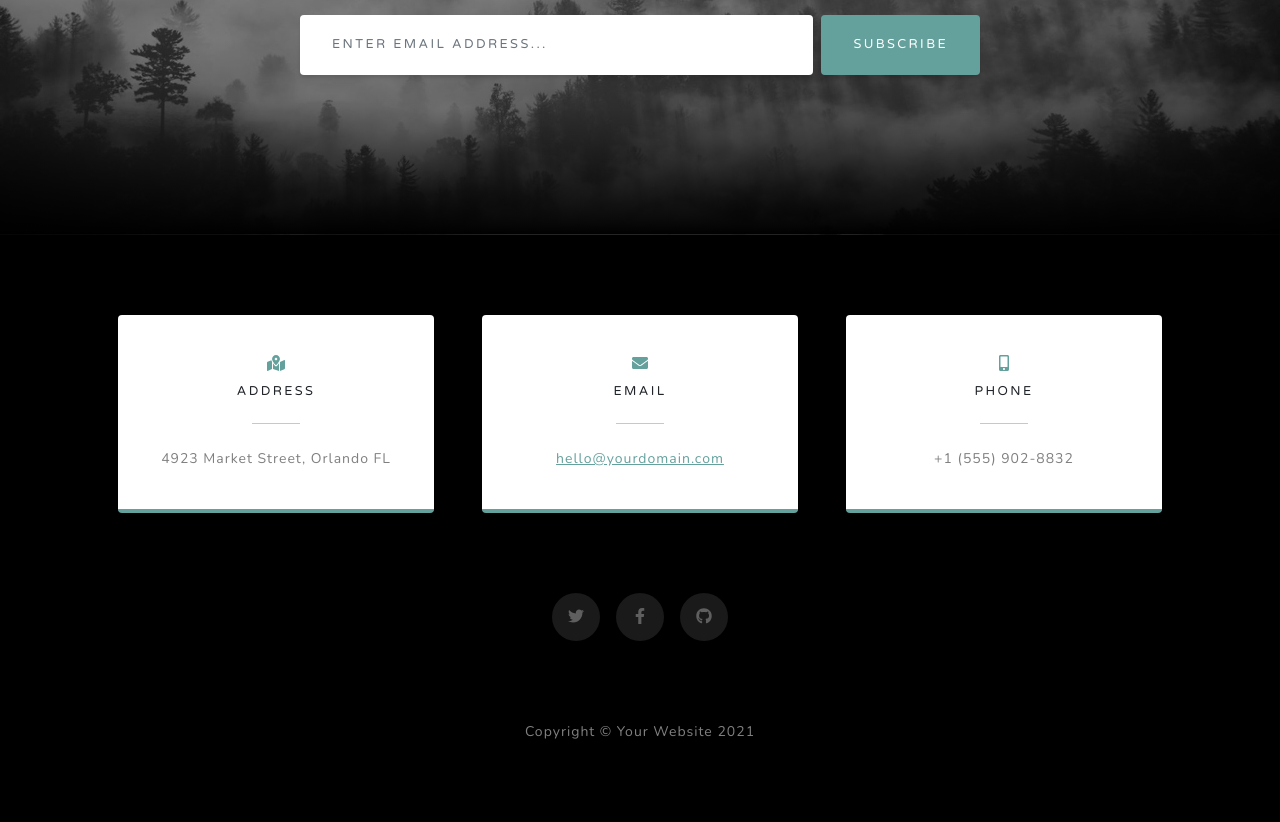
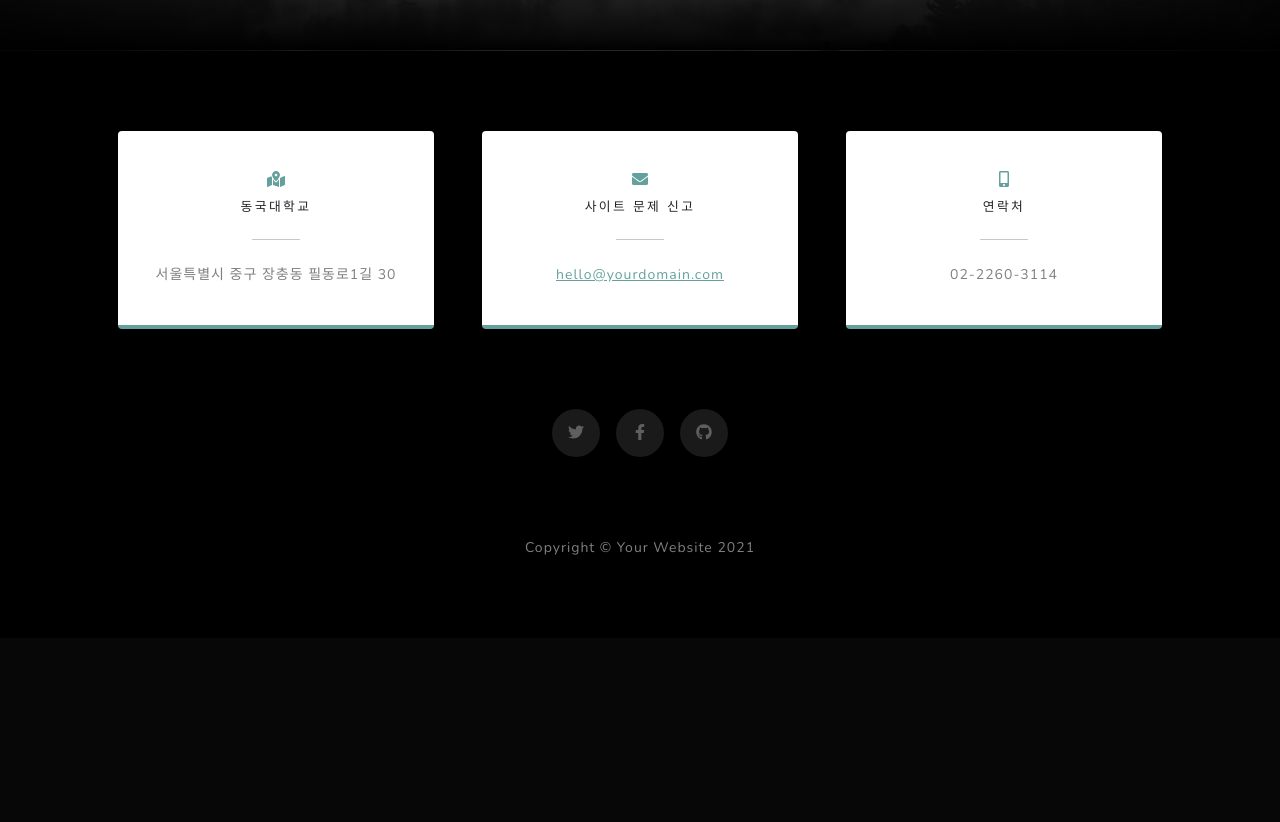
Before and after one commit to Lee-Developer-git/simbathon_1, a Django app: page / in a window 1280 px wide. Shown: the part 3292-4114 px from the top of the page. After the commit the page ends 3847 px from the top, so only its background shows below. Run offline with Django 3.2, Linux system fonts and the light colour scheme; some libraries are stand-ins or nearby versions.

Commit message:
maninpage change

```diff
--- a/simbathon1/main/templates/mainpage.html
+++ b/simbathon1/main/templates/mainpage.html
@@ -14,6 +14,8 @@
                 <div class="d-flex justify-content-center">
                     <div class="text-center">
                         <h1 class="mx-auto my-0 text-uppercase">야너희두</h1>
+                        <br>
+                        <img src="../static/assets/img/ele.png.png" width="50%" height="50%">
                         <h2 class="text-white-50 mx-auto mt-2 mb-5">봉사를 함께하고 공모전도 나가보고 친구도 만들고!</h2>
                         <a class="btn btn-primary" href="#about"><h4>시작하기</h4></a>
                     </div>
@@ -25,15 +27,16 @@
             <div class="container px-4 px-lg-5">
                 <div class="row gx-4 gx-lg-5 justify-content-center">
                     <div class="col-lg-8">
-                        <h2 class="text-white mb-4">Built with Bootstrap 5</h2>
+                        <h2 class="text-white mb-4">커뮤니티에 들어온 목적이 무엇인가요?
+                        </h2>
                         <p class="text-white-50">
-                            Grayscale is a free Bootstrap theme created by Start Bootstrap. It can be yours right now, simply download the template on
-                            <a href="https://startbootstrap.com/theme/grayscale/">the preview page.</a>
-                            The theme is open source, and you can use it for any purpose, personal or commercial.
+                            아래 설명들이 선택을 도와줄거예요!<br><br>
+                            잠깐 로그인을 하지않으면 게시판을 읽고,쓰는데 제한이 있을 수 있어요.<br>
+                            <a href="{% url 'account_login' %}"> ▶로그인하기◀ </a>
                         </p>
                     </div>
                 </div>
-                <img class="img-fluid" src="assets/img/ipad.png" alt="..." />
+                <img class="img-fluid" src="../static/assets/img/ipad.png" alt="..." />
             </div>
         </section>
         <!-- Projects-->
@@ -41,23 +44,23 @@
             <div class="container px-4 px-lg-5">
                 <!-- Featured Project Row-->
                 <div class="row gx-0 mb-4 mb-lg-5 align-items-center">
-                    <div class="col-xl-8 col-lg-7"><img class="img-fluid mb-3 mb-lg-0" src="../static/assets/img/bg-masthead.jpg" alt="..." /></div>
+                    <div class="col-xl-8 col-lg-7"><img class="img-fluid mb-3 mb-lg-0" src="https://post-phinf.pstatic.net/MjAyMDA3MjFfMTY1/MDAxNTk1MzIxODI2NTA2.5wzgcsDonhkKgJa43_pny5_f9mDAsAboVqoxT18P6BMg.oAYho8D61Kx2Tx8-5n_14DzOVTU_dy95xwNH9DEJDHYg.JPEG/tid354t000040.jpg?type=w1200" alt="..." /></div>
                     <div class="col-xl-4 col-lg-5">
                         <div class="featured-text text-center text-lg-left">
-                            <h4>Shoreline</h4>
-                            <p class="text-black-50 mb-0">Grayscale is open source and MIT licensed. This means you can use it for any project - even commercial projects! Download it, customize it, and publish your website!</p>
+                            <h4><a href="{% url 'main:free' %}">자유협력</a></h4>
+                            <h5 class="text-black-50 mb-0">잡지 만들어 볼 사람?<br>밥먹을 사람?<br>공구할 사람?<br>출사 갈사람?<br>커뮤니티 규정을 준수하는한 그 어떤 목적도 좋아요!</h5>
                         </div>
                     </div>
                 </div>
                 <!-- Project One Row-->
                 <div class="row gx-0 mb-5 mb-lg-0 justify-content-center">
-                    <div class="col-lg-6"><img class="img-fluid" src="../static/assets/img/demo-image-01.jpg" alt="..." /></div>
+                    <div class="col-lg-6"><img class="img-fluid" src="https://img.freepik.com/free-vector/female-give-trophy-for-the-competition-winner-flat-style-design-illustration_90661-469.jpg?size=626&ext=jpg" alt="..." /></div>
                     <div class="col-lg-6">
                         <div class="bg-black text-center h-100 project">
                             <div class="d-flex h-100">
                                 <div class="project-text w-100 my-auto text-center text-lg-left">
-                                    <h4 class="text-white">Misty</h4>
-                                    <p class="mb-0 text-white-50">An example of where you can put an image of a project, or anything else, along with a description.</p>
+                                    <h4 class="text-white"><a href="{% url 'main:competition' %}">팀원구하기</a></h4>
+                                    <h5 class="mb-0 text-white-50">이번 OO기업에서하는 공모전에 △△동아리원이 함께하면 좋겠다구요? <br>그렇다면 이 게시판에 글을 올려보아요.</h5>
                                     <hr class="d-none d-lg-block mb-0 ms-0" />
                                 </div>
                             </div>
@@ -104,9 +107,9 @@
                         <div class="card py-4 h-100">
                             <div class="card-body text-center">
                                 <i class="fas fa-map-marked-alt text-primary mb-2"></i>
-                                <h4 class="text-uppercase m-0">Address</h4>
+                                <h4 class="text-uppercase m-0">동국대학교</h4>
                                 <hr class="my-4 mx-auto" />
-                                <div class="small text-black-50">4923 Market Street, Orlando FL</div>
+                                <div class="small text-black-50">서울특별시 중구 장충동 필동로1길 30</div>
                             </div>
                         </div>
                     </div>
@@ -114,7 +117,7 @@
                         <div class="card py-4 h-100">
                             <div class="card-body text-center">
                                 <i class="fas fa-envelope text-primary mb-2"></i>
-                                <h4 class="text-uppercase m-0">Email</h4>
+                                <h4 class="text-uppercase m-0">사이트 문제 신고</h4>
                                 <hr class="my-4 mx-auto" />
                                 <div class="small text-black-50"><a href="#!">hello@yourdomain.com</a></div>
                             </div>
@@ -124,9 +127,9 @@
                         <div class="card py-4 h-100">
                             <div class="card-body text-center">
                                 <i class="fas fa-mobile-alt text-primary mb-2"></i>
-                                <h4 class="text-uppercase m-0">Phone</h4>
+                                <h4 class="text-uppercase m-0">연락처</h4>
                                 <hr class="my-4 mx-auto" />
-                                <div class="small text-black-50">+1 (555) 902-8832</div>
+                                <div class="small text-black-50">02-2260-3114</div>
                             </div>
                         </div>
                     </div>
```
Also changed, not shown: simbathon1/main/static/assets/img/ele.png.png (added).
